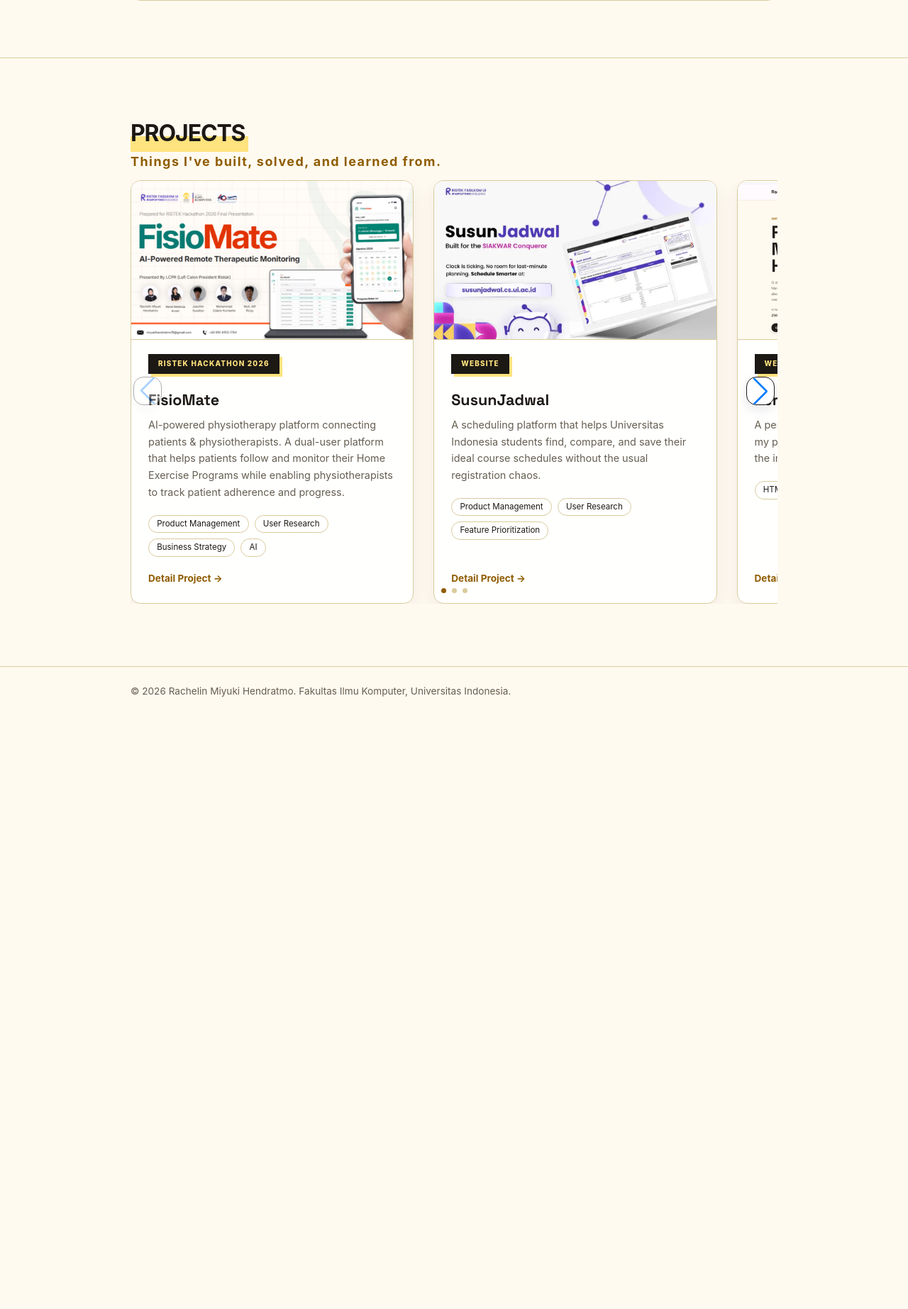
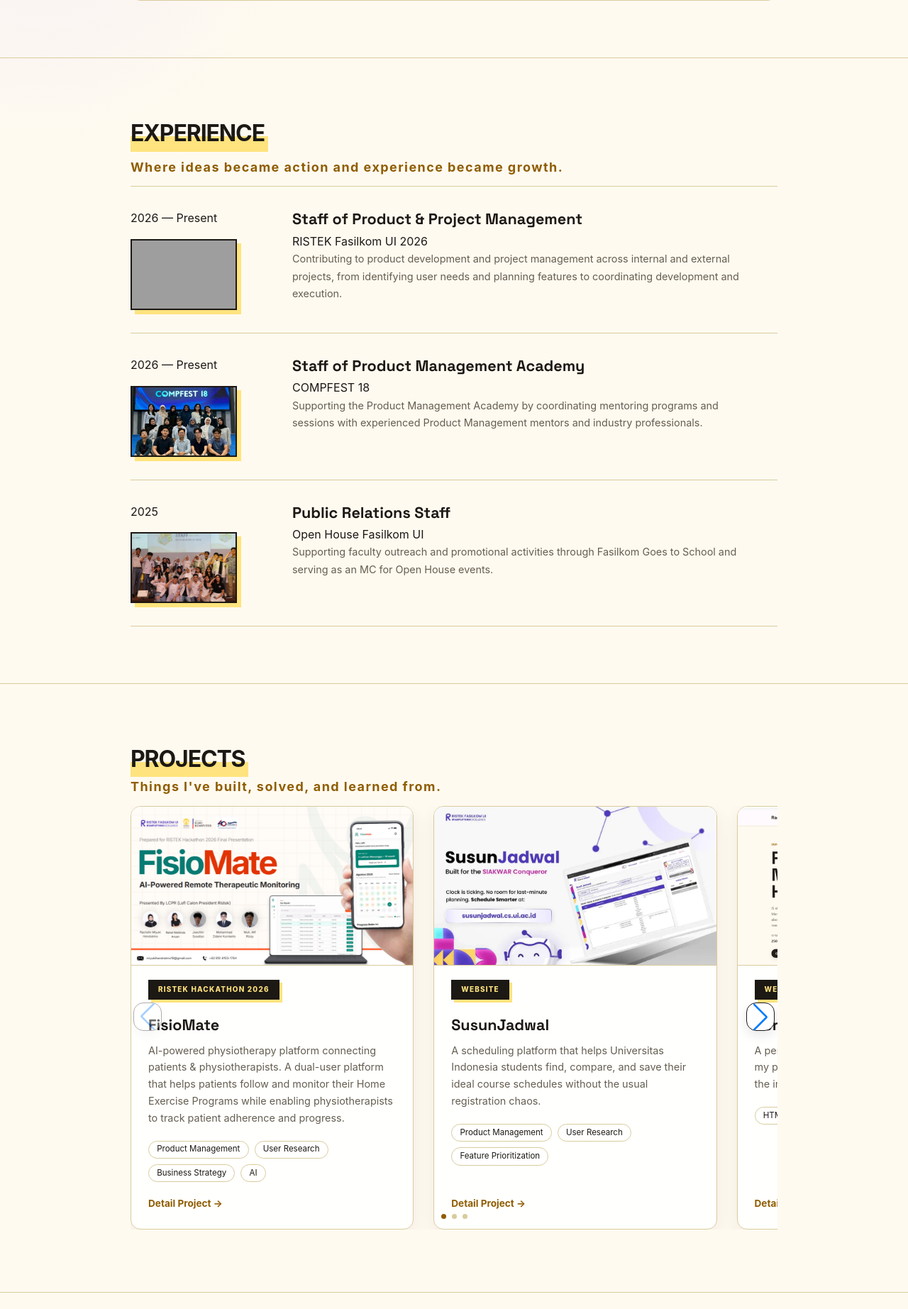
Before and after one commit to rachelinmiyuki/myportofolio, a Django app: page / in a window 1280 px wide. Shown: the part 1237-3082 px from the top of the page at 71% size. Before the commit the page ends 2219 px from the top, so only its background shows below. Run offline with Django 5.2, Linux system fonts and the light colour scheme; grey boxes are pictures that could not be loaded.

Commit message:
fix: Memperbaiki tampilan dan gambar experience

```diff
--- a/static/css/style.css
+++ b/static/css/style.css
@@ -296,11 +296,6 @@ h1, .brand {
 
 .experience {
     padding: 5rem 0;
-    border-top: 1px solid var(--line);
-}
-
-.experience-section {
-    padding: 4rem 0;
     border-top: 1px solid var(--line);
 }
 
--- a/templates/index.html
+++ b/templates/index.html
@@ -118,6 +118,64 @@
                             <p>
                                 Project Management · Timeline Planning ·
                                 Team Coordination · Presentation
+                            </p>
+                        </div>
+                    </div>
+
+                </div>
+            </div>
+        </section>
+
+        <!--pengalaman-->
+        <section class="experience" id="experience">
+            <div class="container">
+                <h2 class="section-title">EXPERIENCE</h2>
+                <p class="section-desc">Where ideas became action and experience became growth.</p>
+
+                <div class="experience-list">
+
+                    <div class="experience-item">
+                        <div class="experience-card1">
+                            <span>2026 — Present</span>
+                            <img src="/static/img/DSC01844.jpg" alt="PM Ristek">
+                        </div>
+
+                        <div class="experience-content">
+                            <h3>Staff of Product & Project Management</h3>
+                            <p class="experience-org">RISTEK Fasilkom UI 2026</p>
+                            <p class="experience-desc">
+                                Contributing to product development and project management across internal and external projects, from identifying user needs and planning features to coordinating development and execution.
+                            </p>
+                        </div>
+                    </div>
+
+
+                    <div class="experience-item">
+                        <div class="experience-card1">
+                            <span>2026 — Present</span>
+                            <img src="/static/img/compfest.jpeg" alt="PMA COMPFEST 18">
+                        </div>
+
+                        <div class="experience-content">
+                            <h3>Staff of Product Management Academy</h3>
+                            <p class="experience-org">COMPFEST 18</p>
+                            <p class="experience-desc">
+                                Supporting the Product Management Academy by coordinating mentoring programs and sessions with experienced Product Management mentors and industry professionals.
+                            </p>
+                        </div>
+                    </div>
+
+                    <div class="experience-item">
+                        <div class="experience-card1">
+                            <span>2025</span>
+                            <img src="/static/img/PROH.jpeg" alt="PR Open House">
+                        </div>
+
+                        <div class="experience-content">
+                            <h3>Public Relations Staff</h3>
+                            <p class="experience-org">Open House Fasilkom UI</p>
+                            <p class="experience-desc">
+                                Supporting faculty outreach and promotional activities through Fasilkom Goes to School and serving as an MC for Open House events.
                             </p>
                         </div>
                     </div>
```
Also changed, not shown: templates/experience.html (+12 -8 lines).
